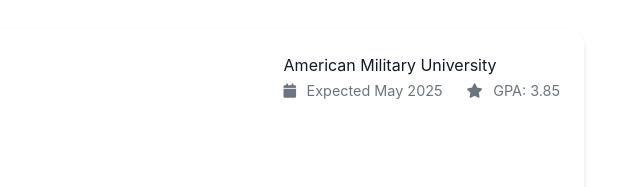
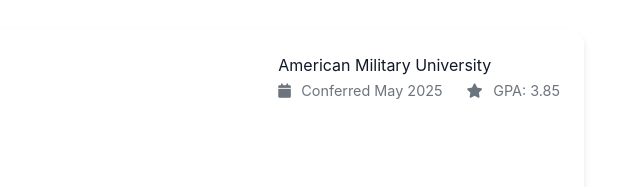
Before and after one commit to davidmadison95/Business-Portfilio, a plain HTML site: page experience.html in a window 1280 px wide. Shown: the part 1546-1733 px from the top of the page, 640-1280 px from the left. Drawn offline with nearby package versions, Linux system fonts and the light colour scheme.

Commit message:
Update experience.html

```diff
--- a/experience.html
+++ b/experience.html
@@ -318,7 +318,7 @@
                     <div class="school-info">
                         <span class="school">American Military University</span>
                         <div class="education-meta">
-                            <span><i class="fas fa-calendar"></i> Expected May 2025</span>
+                            <span><i class="fas fa-calendar"></i> Conferred May 2025</span>
                             <span><i class="fas fa-star"></i> GPA: 3.85</span>
                         </div>
                     </div>
```
